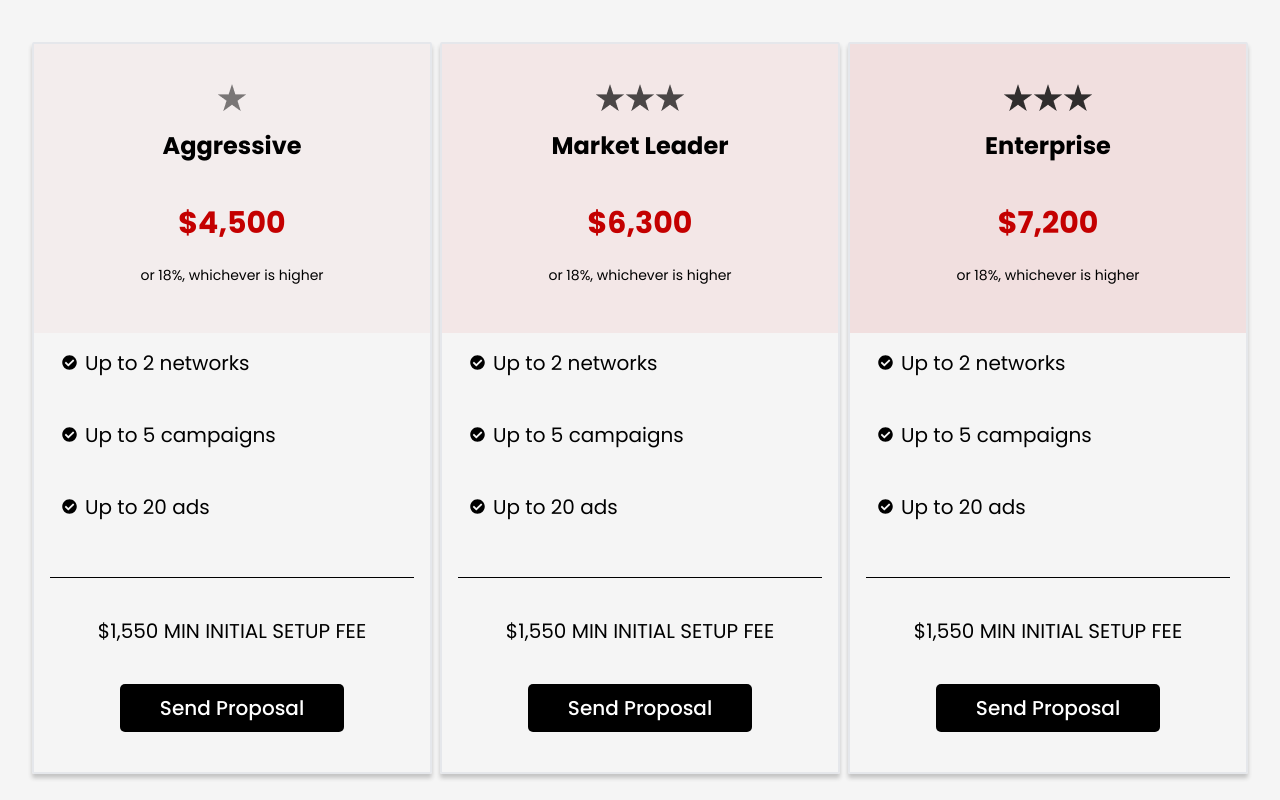
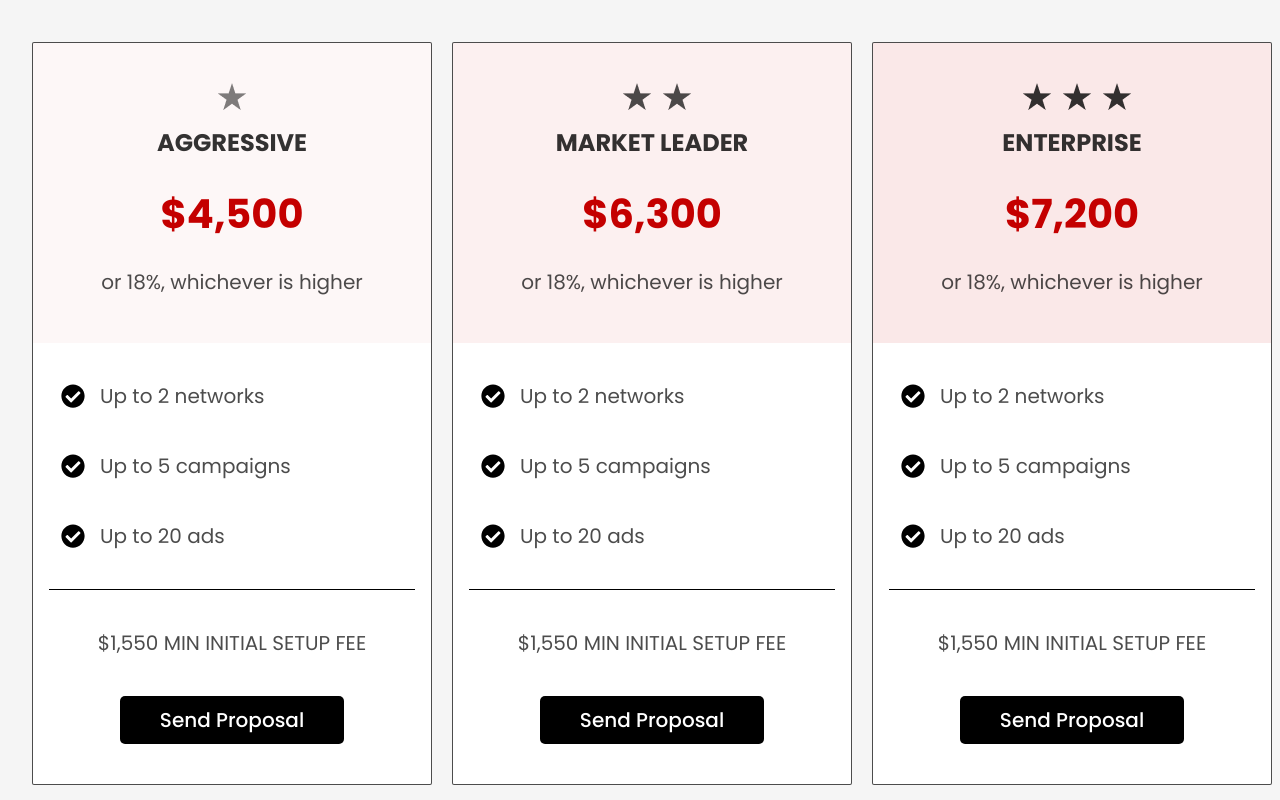
Before and after one commit to Musclednazmul123/muscled-landing-pages, a Next.js app: page /views/muscled-d2c-social-advertising-services in a window 1280 px wide. Shown: the part 1300-2100 px from the top of the page. Built offline with nearby package versions, Linux system fonts and the light colour scheme.

Commit message:
[MUS-0014] updated card

```diff
--- a/components/Fawwaz/Card/CardContent.tsx
+++ b/components/Fawwaz/Card/CardContent.tsx
@@ -1,17 +1,15 @@
 import React, { FC } from "react";
 
-import IconItem from "./IconItem"
+import IconItem from "./IconItem";
 
 import { CardContent } from "../component.type";
 
-
-
 const CardContent: FC<CardContent> = ({ className, children }) => {
-	return (
-		<div className={`px-7 mt-4 ${className ? className : ''} `}>
-			{children}
-		</div>
-	);
+  return (
+    <div className={`px-7 mt-[40px] ${className ? className : ""} `}>
+      {children}
+    </div>
+  );
 };
 
 export default CardContent;
--- a/components/Fawwaz/Card/CardFooter.tsx
+++ b/components/Fawwaz/Card/CardFooter.tsx
@@ -14,10 +14,10 @@ const CardFooter: FC<PropsCardFooter> = ({
   buttonLabel = "Customize My Plan",
 }) => {
   return (
-    <div className="px-4 pb-10 mt-4 flex items-center justify-center flex-col">
+    <div className="px-4 pb-10 flex items-center justify-center flex-col">
       <p className="border-t border-[#000] w-full mx-5 my-10 text-center " />
       {isFooterDescription && (
-        <p className="mb-10 w-[320px] text-[20px] leading-[26px] text-center">
+        <p className="mb-10 w-[320px] text-[20px] leading-[26px] text-center text-[#000000]/[0.7]">
           {footerDescition}
         </p>
       )}
--- a/components/Fawwaz/Card/CardHeader.tsx
+++ b/components/Fawwaz/Card/CardHeader.tsx
@@ -18,15 +18,18 @@ const CardHeader: FC<CardHeaderProps> = ({
           ? "bg-red-9"
           : "bg-red-3"
       }
-
 	  `}
     >
       {children}
-      <h4 className="mt-4 mb-10 font-bold">{title}</h4>
+      <h4 className="mt-4 mb-[25.5px] font-bold text-[24px] not-italic leading-[31.2px] text-[#000000]/[0.8] uppercase">
+        {title}
+      </h4>
       <h1 className="mb-2 text-center">
-        <span className="text-[#C40000] text-3xl font-bold">${rate}</span>
+        <span className="text-[#C40000] text-[40px] font-bold">${rate}</span>
         {description ? (
-          <div className="text-sm font-normal pt-6 ">{description}</div>
+          <div className="text-[20px] font-normal pt-[25.5px] w-[320px] leading-[26px] text-center text-[#000000]/[0.7]">
+            {description}
+          </div>
         ) : (
           <span className="block text-black text-opacity-50">per month</span>
         )}
--- a/components/Fawwaz/Card/IconItem.tsx
+++ b/components/Fawwaz/Card/IconItem.tsx
@@ -9,11 +9,12 @@ const IconItem: FC<IconProps> = ({
   headingClassName,
 }) => {
   return (
-    <div className={`flex gap-2 items-center ${className}`}>
+    <div className={`flex gap-[15px] items-center ${className}`}>
       <div>{icon}</div>
       <h3
         className={`${
-          !full && ` ${headingClassName} font-normal w-[400px] text-xl`
+          !full &&
+          ` ${headingClassName} font-normal w-[400px] text-[20px] text-[#000000]/[0.7]`
         }`}
       >
         {title}
--- a/components/common/CardSection.tsx
+++ b/components/common/CardSection.tsx
@@ -23,11 +23,11 @@ const CardSection = () => {
         Explore Direct-to-Consumer Social Service Programs.
       </h2>
 
-      <div className="flex flex-wrap justify-center lg:justify-between gap-2">
+      <div className="flex flex-wrap justify-center lg:justify-between w-[1240px]">
         {cardData &&
           cardData.map((cardItem) => {
             return (
-              <Card className="rounded-sm border-2 max-w-[400px] w-full">
+              <div className="rounded-sm border-[1px] border-[#000000]/[0.7] border-solid max-w-[400px] w-full bg-[#FFFFFF]">
                 <CardHeader
                   title={cardItem?.title}
                   rate={cardItem?.rate}
@@ -36,16 +36,40 @@ const CardSection = () => {
                 >
                   {cardItem?.type === "premium" && (
                     <div className="flex">
-                      <img src={star1.src} height="30px" width="30px" />
-                      <img src={star1.src} height="30px" width="30px" />
-                      <img src={star1.src} height="30px" width="30px" />
+                      <img
+                        src={star1.src}
+                        height="30px"
+                        width="30px"
+                        className="ml-[10px]"
+                      />
+                      <img
+                        src={star1.src}
+                        height="30px"
+                        width="30px"
+                        className="ml-[10px]"
+                      />
                     </div>
                   )}
                   {cardItem?.type === "ultimate" && (
                     <div className="flex">
-                      <img src={star2.src} height="30px" width="30px" />
-                      <img src={star2.src} height="30px" width="30px" />
-                      <img src={star2.src} height="30px" width="30px" />
+                      <img
+                        src={star2.src}
+                        height="30px"
+                        width="30px"
+                        className="ml-[10px]"
+                      />
+                      <img
+                        src={star2.src}
+                        height="30px"
+                        width="30px"
+                        className="ml-[10px]"
+                      />
+                      <img
+                        src={star2.src}
+                        height="30px"
+                        width="30px"
+                        className="ml-[10px]"
+                      />
                     </div>
                   )}
                   {cardItem.type === undefined && (
@@ -56,7 +80,7 @@ const CardSection = () => {
                   {cardItem &&
                     cardItem.iconItems.map((item) => (
                       <IconItem
-                        icon={<FaCheckCircle size={15} />}
+                        icon={<FaCheckCircle size={24} />}
                         title={item?.iconTitle}
                         className={item?.class}
                       />
@@ -67,7 +91,7 @@ const CardSection = () => {
                   footerDescition={cardItem?.footerDescition}
                   buttonLabel={cardItem?.buttonLabel}
                 />
-              </Card>
+              </div>
             );
           })}
       </div>
```
Also changed, not shown: components/Fawwaz/Card/Card.tsx (line endings or trailing spaces).
